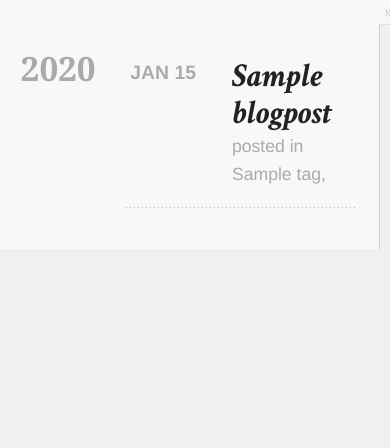
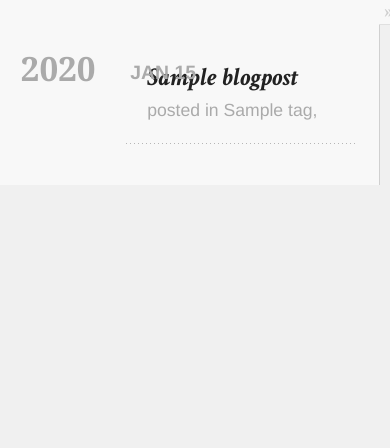
Before and after one commit to laike9m/My_Blog, a Django app: template css3two_blog/templates/css3two_blog/archive.html in a window 390 px wide. Shown: the part 201-649 px from the top of the page. Run offline with Django 3.2, Linux system fonts and the light colour scheme; the template is opened without the code that fills it: most values are stand-ins (such as "Sample title", 1, 10 or a date in 2020); some libraries are stand-ins or nearby versions; some web fonts are replaced.

Commit message:
Put mobile styles together

```diff
--- a/css3two_blog/static/css3two_blog/css/style.css
+++ b/css3two_blog/static/css3two_blog/css/style.css
@@ -1,16 +1,30 @@
+@media screen and (max-width: 768px) {
+  article {
+    padding-left: 1.3rem !important;
+    font-size: 1.1rem !important;
+  }
+
+  #logo_text {
+    left: 2rem !important;
+  }
+
+  article p:not(.meta) {
+    line-height: 1.5 !important;
+    margin-bottom: 1.5em !important;
+  }
+
+  article h1 {
+    font-size: 1.6rem !important;
+    line-height: 1.4 !important;
+  }
+}
+
 article {
   padding-left: 3rem;
   padding-top: 1rem;
   padding-bottom: 1rem;
   padding-right: 1.3rem;
   font-size: 1.3rem;
-}
-
-@media screen and (max-width: 768px) {
-  article {
-    padding-left: 1.3rem;
-    font-size: 1.1rem;
-  }
 }
 
 #blog-archives {
@@ -140,12 +154,6 @@ footer {
   position: absolute;
   top: 2rem;
   left: 3rem;
-}
-
-@media screen and (max-width: 768px) {
-  #logo_text {
-    left: 2rem !important;
-  }
 }
 
 #logo_text a:hover .logo_colour {
@@ -655,13 +663,6 @@ article p:not(.meta) {
   padding: 0;
 }
 
-@media screen and (max-width: 768px) {
-  article p:not(.meta) {
-    line-height: 1.5;
-    margin-bottom: 1.5em;
-  }
-}
-
 article p:not(.meta) > li {
   line-height: 36px;
   padding-bottom: 10px;
@@ -831,13 +832,6 @@ footer#site-footer {
 
 h1 {
   font-size: 2.5rem;
-}
-
-@media screen and (max-width: 768px) {
-  h1 {
-    font-size: 1.6rem;
-    line-height: 1.4;
-  }
 }
 
 h1 p,
```
